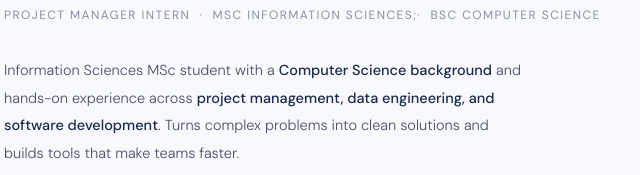
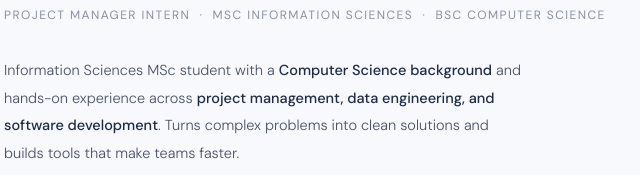
Before and after one commit to christinaben/Profile, a plain HTML site: page index.html in a window 1280 px wide. Shown: the part 380-555 px from the top of the page, 136-776 px from the left. Drawn offline with nearby package versions, Linux system fonts and the light colour scheme; a web font is replaced by a local one.

Commit message:
Update index.html

```diff
--- a/index.html
+++ b/index.html
@@ -150,7 +150,7 @@ footer{border-top:1px solid var(--border);padding:1.75rem 2.5rem;max-width:1080p
 <section id="hero">
   <div>
     <div class="hero-kicker">Amsterdam, NL</div>    <h1 class="hero-name">Christina<br><em>Benopoulou</em></h1>
-    <p class="hero-role">Project Manager Intern &nbsp;·&nbsp; MSc Information Sciences;·&nbsp; BSc Computer Science</p>
+    <p class="hero-role">Project Manager Intern &nbsp;·&nbsp; MSc Information Sciences &nbsp;·&nbsp; BSc Computer Science</p>
     <p class="hero-bio">Information Sciences MSc student with a <strong>Computer Science background</strong> and hands-on experience across <strong>project management, data engineering, and software development</strong>. Turns complex problems into clean solutions and builds tools that make teams faster.</p>
     <div class="hero-btns">
       <a href="mailto:bennyschristina@gmail.com" class="btn btn-primary">Get in touch</a>
```
